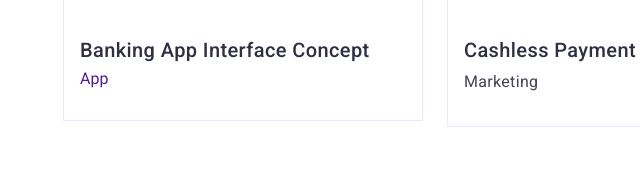
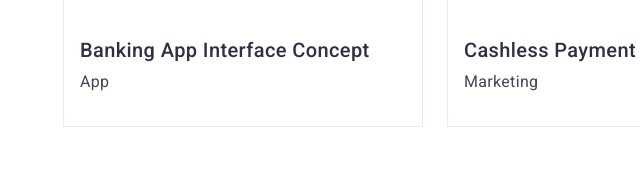
Before and after one commit to Vorobole/goit-markup-hw-03, a plain HTML site: page portfolio.html in a window 1280 px wide. Shown: the part 554-726 px from the top of the page, 13-653 px from the left. Drawn offline with nearby package versions, Linux system fonts and the light colour scheme.

Commit message:
hw-3 15.07.23

```diff
--- a/portfolio.html
+++ b/portfolio.html
@@ -89,7 +89,7 @@
                   <h2 class="direction-item-title">
                     Banking App Interface Concept
                   </h2>
-                  <p class="direction-li-text">App</p>
+                  <p class="direction-item-text">App</p>
                 </div>
               </a>
             </li>
```
